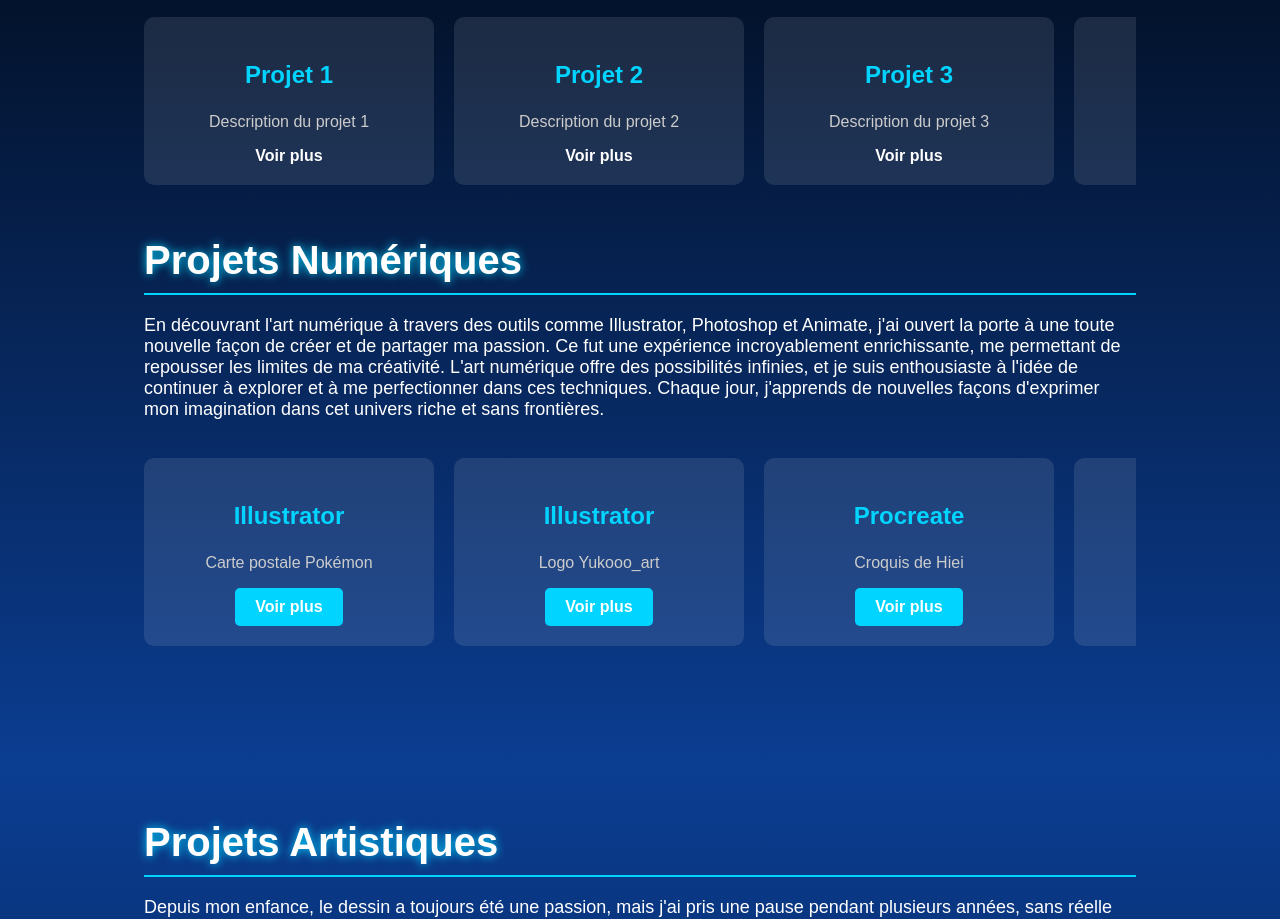
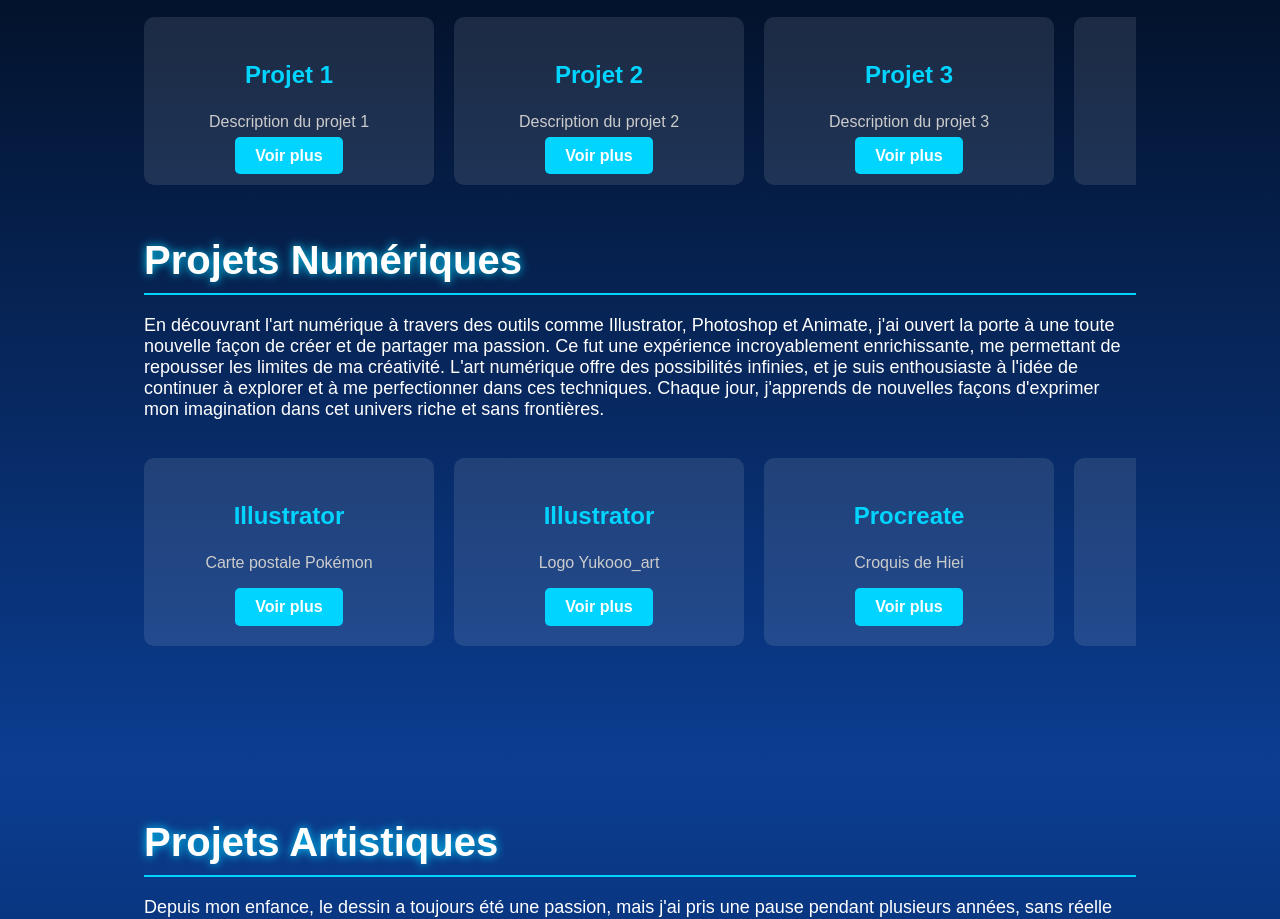
Before and after one commit to yukooome/Portfolio, a React (Vite) app in the folder my-portfolio/: page / in a window 1280 px wide. Shown: the part 1340-2259 px from the top of the page. Built offline with nearby package versions, Linux system fonts and the light colour scheme.

Commit message:
modif css btn

```diff
--- a/my-portfolio/src/components/Projects.jsx
+++ b/my-portfolio/src/components/Projects.jsx
@@ -6,7 +6,7 @@ function Projects() {
   const [modalProject, setModalProject] = useState(null); // Stocke tout le projet sélectionné
 
   const featuredProjects = [
-    { title: 'Projet 1', description: 'Description du projet 1', link: '#' },
+    { title: 'Projet 1', description: 'Description du projet 1', link: 'https://www.google.com/?client=safari' },
     { title: 'Projet 2', description: 'Description du projet 2', link: '#' },
     { title: 'Projet 3', description: 'Description du projet 3', link: '#' },
     { title: 'Projet 4', description: 'Description du projet 4', link: '#' },
@@ -72,7 +72,7 @@ function Projects() {
         <div key={index} className="project-card">
           <h3>{project.title}</h3>
           <p>{project.description}</p>
-          <a href={project.link} target="_blank" rel="noopener noreferrer">Voir plus</a>
+          <a href={project.link} className="digital-project-btn" target="_blank" rel="noopener noreferrer">Voir plus</a>
         </div>
       ));
     };
```
